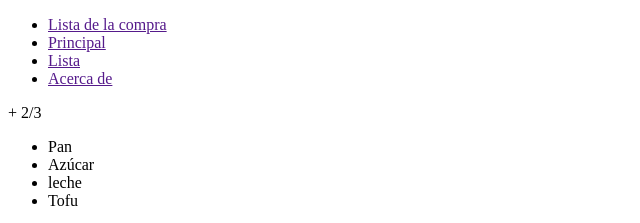
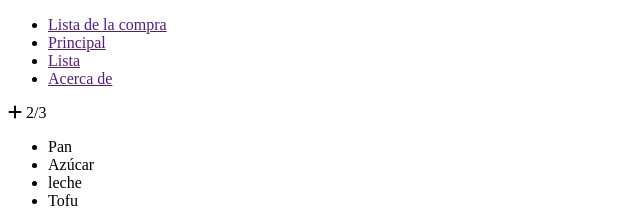
Before and after one commit to MarshallTino/202301-w1ch3-marcel-martino, a website built with Parcel: page src/index.html in a window 1280 px wide. Shown: the top 223 px of the page, 0-640 px from the left. Built offline with nearby package versions, Linux system fonts and the light colour scheme.

Commit message:
add + sign to span

```diff
--- a/src/index.html
+++ b/src/index.html
@@ -30,7 +30,7 @@
     </nav>
   </header>
   <section>
-    <span>+</span> <span>2/3</span>
+    <span><i class="fa-solid fa-plus"></i></span> <span>2/3</span>
   </section>
   <div>
     <section>
```
